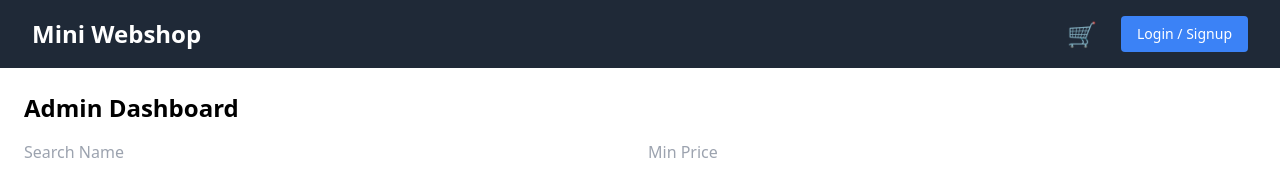
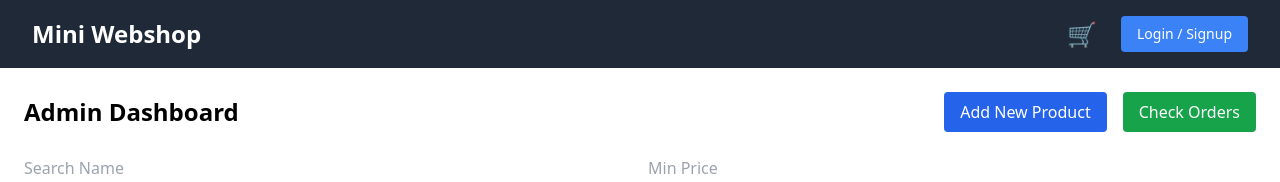
Before and after one commit to Affan88888/Mini_Webshop, a React (Create React App) app in the folder frontend/: page /admin in a window 1280 px wide. Shown: the top 182 px of the page. Built offline with nearby package versions, Linux system fonts and the light colour scheme; no server answers.

Commit message:
Dodao buttone u admin dashboardu za add new product i check orders

```diff
--- a/frontend/src/pages/admin/AdminMenuPage.jsx
+++ b/frontend/src/pages/admin/AdminMenuPage.jsx
@@ -1,10 +1,13 @@
 import { useEffect, useState } from 'react';
+import { useNavigate } from 'react-router-dom';
+import FilterBar from '../../components/FilterBar';
 import { API_BASE_URL } from '../../config';
-import FilterBar from '../../components/FilterBar';
 
 const AdminDashboard = () => {
+    const navigate = useNavigate();
+
     const [products, setProducts] = useState([]);
-    const [loading, setLoading] = useState(false)
+    const [loading, setLoading] = useState(false);
     const [filters, setFilters] = useState({
         name: "",
         min_price: "",
@@ -44,22 +47,43 @@ const AdminDashboard = () => {
     }, [filters]);
 
     const handleInputChange = (e) => {
-        const { name, value } = e.target;
+        setFilters({ ...filters, [e.target.name]: e.target.value });
+    };
 
-        //Promijeni values od numeric fieldova iz stringa typea u float type
-        const numericFields = ["min_price", "max_price", "min_quantity", "max_quantity"];
-        const parsedValue = numericFields.includes(name) && value !== "" ? parseFloat(value) : value;
+    const handleCreateClick = () => {
+        navigate('/create-product');
+    };
 
-        setFilters((prev) => ({ ...prev, [name]: parsedValue }))
-    };
+    const handleOrdersClick = () => {
+        navigate('/created-orders')
+    }
 
     return (
     <div className="p-6">
-            <h1 className="mb-4 text-2xl font-bold">Admin Dashboard</h1>
+            {/* Header with title and right-aligned buttons */}
+            <div className="flex items-center justify-between mb-6">
+                <h1 className="text-2xl font-bold">Admin Dashboard</h1>
+
+                <div className="space-x-4">
+                <button
+                    onClick={handleCreateClick}
+                    className="px-4 py-2 text-white transition bg-blue-600 rounded hover:bg-blue-700"
+                >
+                    Add New Product
+                </button>
+
+                <button
+                    onClick={handleOrdersClick}
+                    className="px-4 py-2 text-white transition bg-green-600 rounded hover:bg-green-700"
+                >
+                    Check Orders
+                </button>
+                </div>
+            </div>
 
             {/* Filters */}
             <div>
-                <FilterBar filters={filters} onChange={handleInputChange}/>
+                <FilterBar filters={filters} onChange={handleInputChange} />
             </div>
 
             {/* Loading Indicator */}
@@ -80,6 +104,6 @@ const AdminDashboard = () => {
             </div>
         </div>
     );
-}
+};
 
 export default AdminDashboard;
```
Lines whose indentation alone changed are shown as unchanged.
